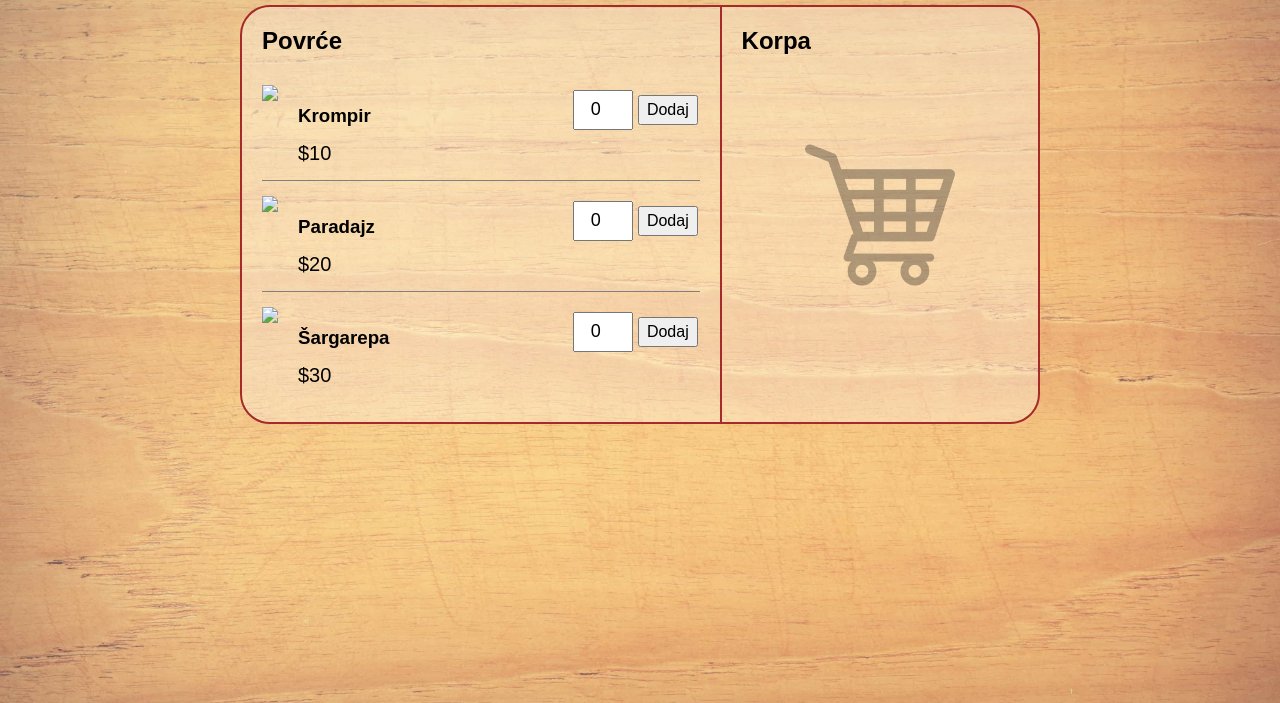
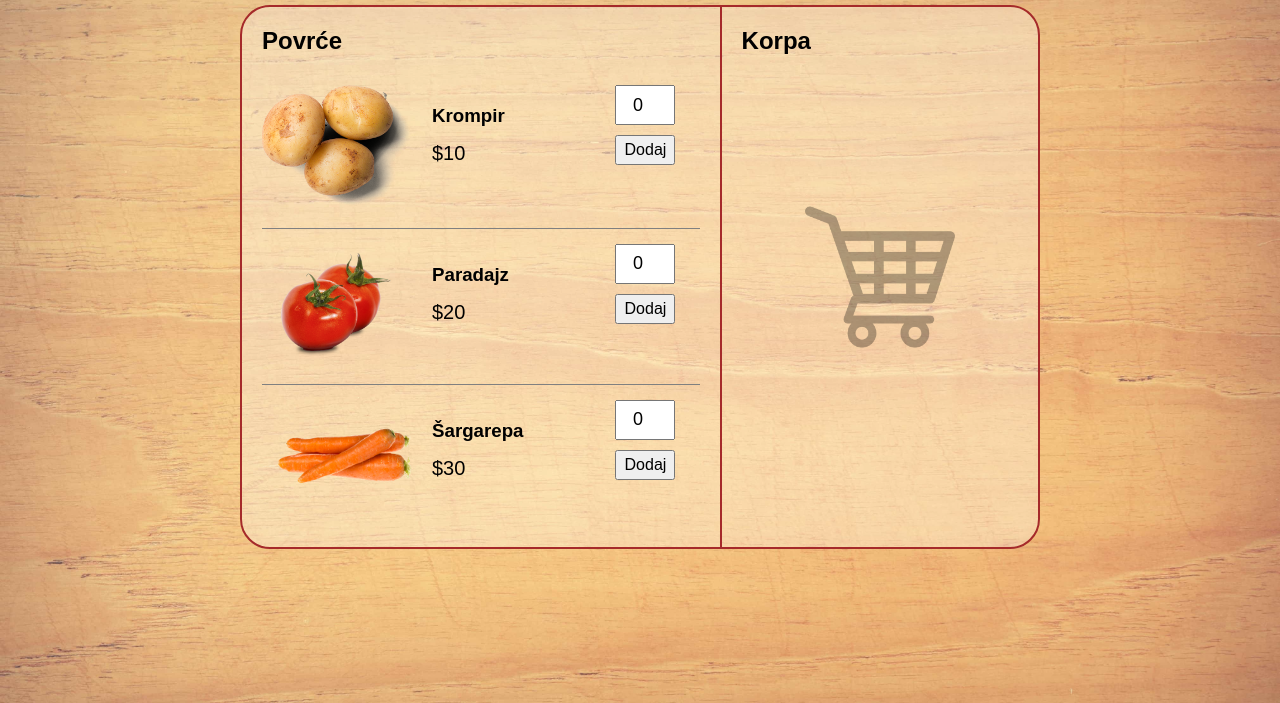
Before and after one commit to Marijana94K/Market, a plain HTML site: page index.html in a window 1280 px wide. Shown: the part 97-800 px from the top of the page. Drawn offline with Linux system fonts and the light colour scheme; files whose address does not match are found by name.

Commit message:
Update index.html

```diff
--- a/index.html
+++ b/index.html
@@ -13,7 +13,7 @@
 			<h2>Povrće</h2>
 
 			<div class="single-item">
-				<img src="img/potato.png">
+				<img src="potato.png">
 				<div class="si-content">
 					<h3>Krompir</h3>
 					<p class="price">$10</p>
@@ -25,7 +25,7 @@
 			</div>
 
 			<div class="single-item">
-				<img src="img/tomato.png">
+				<img src="tomato.png">
 				<div class="si-content">
 					<h3>Paradajz</h3>
 					<p class="price">$20</p>
@@ -37,7 +37,7 @@
 			</div>
 
 			<div class="single-item">
-				<img src="img/carrot.png">
+				<img src="carrot.png">
 				<div class="si-content">
 					<h3>Šargarepa</h3>
 					<p class="price">$30</p>
```
